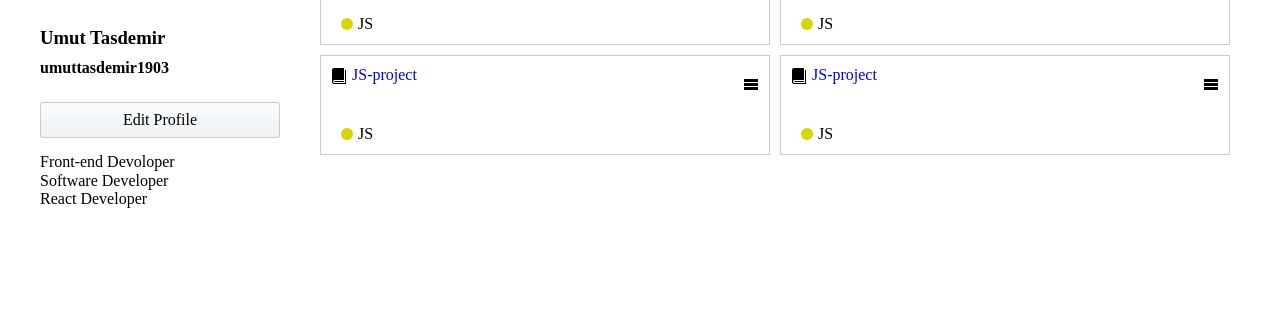
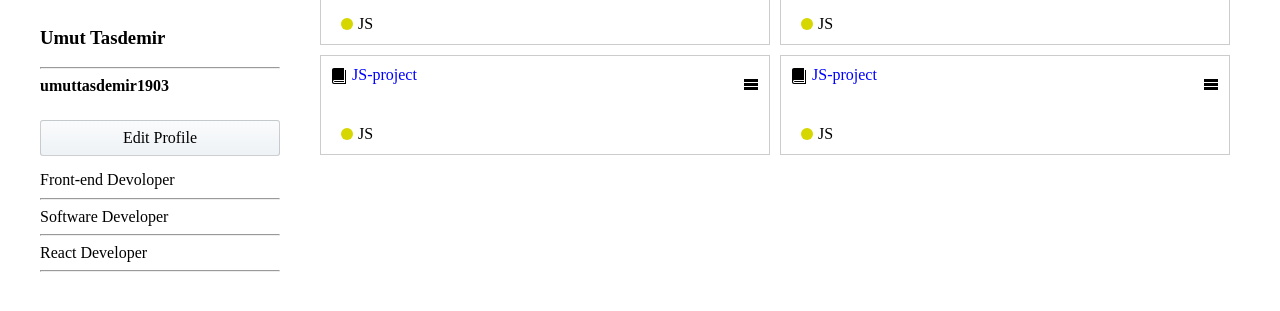
Before and after one commit to umuttasdemir1903/scss-project-3, a plain HTML site: page index.html in a window 1280 px wide. Shown: the part 339-650 px from the top of the page. Drawn offline with Linux system fonts and the light colour scheme.

```diff
--- a/index.html
+++ b/index.html
@@ -67,14 +67,14 @@
             <div class="main-about">
                     <img src="https://avatars.githubusercontent.com/u/135469842?v=4" alt="">
                 <div class="main-about-title">
-                    <h3>Umut Tasdemir</h3>
+                    <h3>Umut Tasdemir</h3><hr>
                     <h4>umuttasdemir1903</h4>
                     <button type="button">Edit Profile</button>
                 </div>
                 <div class="main-about-dsc">
-                    <p>Front-end Devoloper</p>
-                    <p> Software Developer</p>
-                    <p>React Developer</p>
+                    <p>Front-end Devoloper</p><hr>
+                    <p> Software Developer</p><hr>
+                    <p>React Developer</p><hr>
                 </div>
             </div>
             <div class="main-projects">
```
Also changed, not shown: 2 other files.
